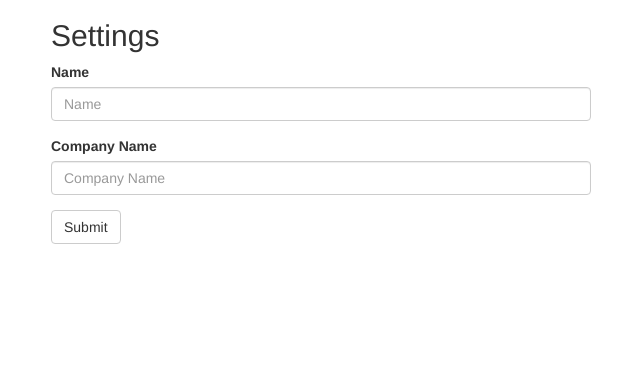
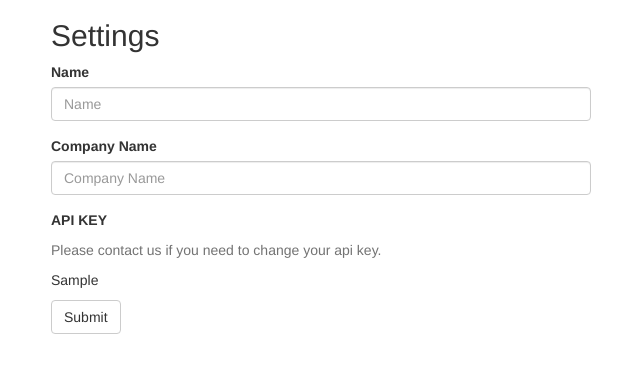
Before and after one commit to sourlows/rating-cruncher, a Flask app: template src/templates/user/settings.html in a window 1280 px wide. Shown: the part 51-424 px from the top of the page, without its empty margins (34-674 px from the left). Run offline with Flask 2, Linux system fonts and the light colour scheme; the template is opened without the code that fills it: values that come from a table or form of the project are taken from there, most other values are stand-ins (such as "Sample title", 1, 10 or a date in 2020); data that the repository does not hold is empty; some libraries are stand-ins or nearby versions.

Commit message:
show api key on settings page

```diff
--- a/src/app/user/views.py
+++ b/src/app/user/views.py
@@ -37,6 +37,7 @@ def settings():
         update_user(g.user.user_id, form.name.data, form.company_name.data)
         return redirect(url_for('user.settings'))
 
+    g.context['api_key'] = g.user.api_key
     return render_template('user/settings.html', form=form, **g.context)
 
 
--- a/src/templates/user/settings.html
+++ b/src/templates/user/settings.html
@@ -6,6 +6,9 @@
 <form method=post action="{{ url_for('user.settings') }}">
   {{ render_field(form.name) }}
   {{ render_field(form.company_name) }}
+  <label>API KEY</label>
+  <p class="help-block">Please contact us if you need to change your api key.</p>
+  <p>{{ api_key }}</p>
   <button type="submit" class="btn btn-default">Submit</button>
 </form>
 </div>
```
